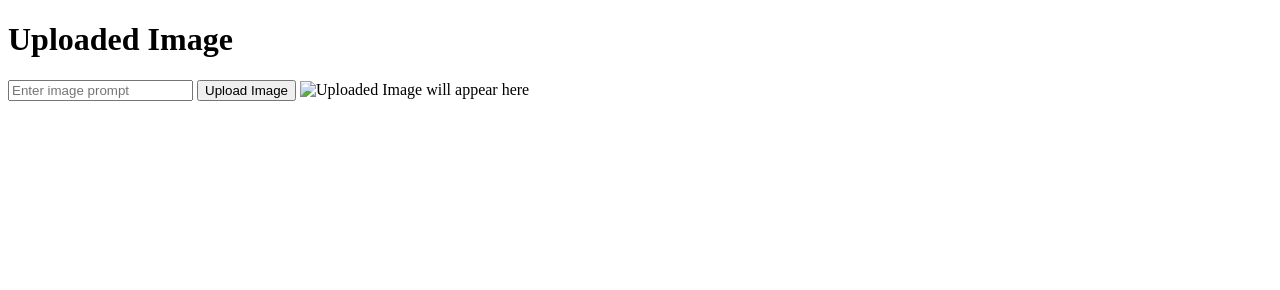
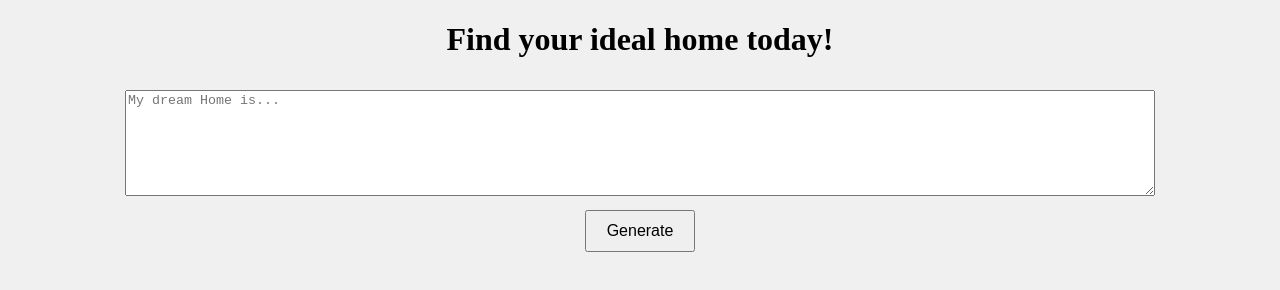
Before and after one commit to ctruong55/AI_ATL_2023, a plain HTML site: page test.html in a window 1280 px wide. Drawn offline with Linux system fonts and the light colour scheme.

Commit message:
testing.html

```diff
--- a/test.html
+++ b/test.html
@@ -3,12 +3,48 @@
 <head>
     <meta charset="UTF-8">
     <title>Display Image</title>
+    <style>
+        /* Set the background color of the entire page */
+        body {
+            background-color: #f0f0f0; /* Replace with your desired color */
+            margin: 0; /* Removes the default margin */
+            font-family: inherit; /* Optional: sets a default font */
+        }
+
+        /* Center content */
+        .center-content {
+            text-align: center; /* Center the content horizontally */
+            margin-top: 20px; /* Adds some space at the top */
+        }
+
+        /* Style for the image container */
+        .image-container {
+            text-align: center; /* Center the image */
+        }
+        /* Style for the textarea */
+        textarea {
+            width: 80%; /* Width of the textarea */
+            height: 100px; /* Height of the textarea */
+            margin-top: 10px; /* Space above the textarea */
+        }
+
+        /* Style for the button */
+        button {
+            margin-top: 10px; /* Space above the button */
+            padding: 10px 20px; /* Padding inside the button */
+            font-size: 16px; /* Font size of button text */
+        }
+    </style>
 </head>
 <body>
-    <h1>Uploaded Image</h1>
-    <input type="text" id="imagePrompt" placeholder="Enter image prompt">
-    <button id="uploadButton">Upload Image</button>
-    <img id="uploadedImage" src="" alt="Uploaded Image will appear here">
+    <div class="center-content">
+        <h1>Find your ideal home today!</h1>
+        <textarea id="imagePrompt" placeholder="My dream Home is..."></textarea><br>
+        <button id="uploadButton">Generate</button>
+    </div>
+    <div class="image-container">
+        <img id="uploadedImage" src="" alt="">
+    </div>
     <script>
         document.getElementById('uploadButton').addEventListener('click', function() {
         var imagePrompt = document.getElementById('imagePrompt').value;
@@ -17,6 +53,8 @@
             alert("Please enter an image prompt.");
             return;
         }
+        uploadButton.textContent = 'Generating...';
+        uploadButton.disabled = true;
 
         const dataToSend = { prompt: imagePrompt };
 
@@ -30,6 +68,8 @@
         .then(response => response.json())
         .then(data => {
             document.getElementById('uploadedImage').src = data.result;
+            uploadButton.textContent = 'Generate';
+            uploadButton.disabled = false;
         })
         .catch(error => console.error('Error:', error))});
     </script>
```
